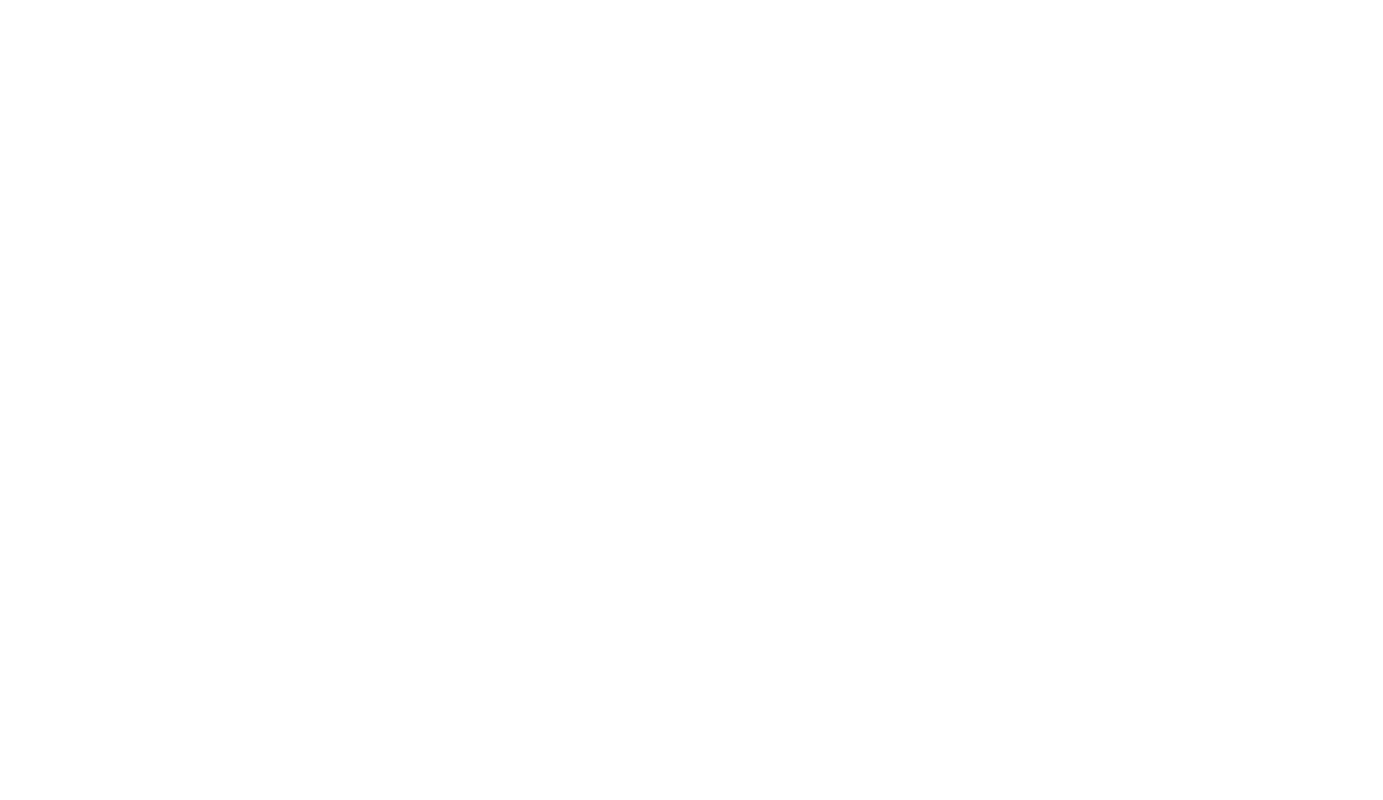
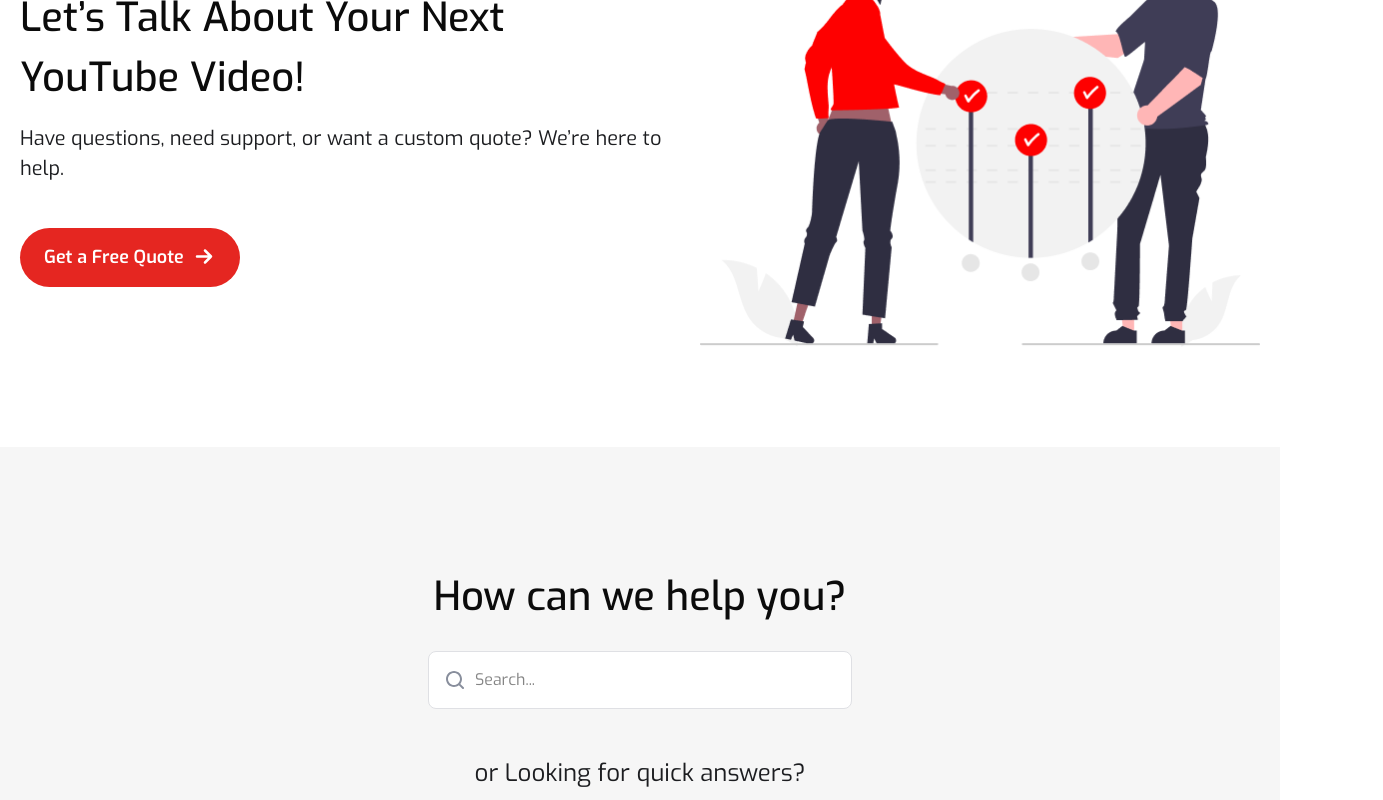
Before and after one commit to Webgenius0/flipinten-react-frontend, a React (Vite) app: page /contact-us in a window 1280 px wide. Before the commit this address had no page. Shown: the part 280-1080 px from the top of the page, 1383 px wide, since content can reach past the window. Before the commit the page ends 800 px from the top, so only its background shows below. Built offline with nearby package versions, Linux system fonts and the light colour scheme.

Commit message:
contact us

```diff
--- /dev/null
+++ b/src/allPages/ContactUsPage.jsx
@@ -0,0 +1,11 @@
+import ContactBanner from "@/components/contactPageComponents/ContactBanner";
+import ContactHelp from "@/components/contactPageComponents/ContactHelp";
+
+export default function ContactUsPage() {
+  return (
+    <>
+      <ContactBanner />
+      <ContactHelp />
+    </>
+  );
+}
--- /dev/null
+++ b/src/components/contactPageComponents/ContactBanner.jsx
@@ -0,0 +1,27 @@
+import CommonButton from "../common/CommonButton";
+import CommonHeading from "../common/CommonHeading";
+import Container from "../common/Container";
+import ContactBannerImg from "@/assets/contactBanner.png"
+
+export default function ContactBanner() {
+  return (
+    <section className="py-[100px]">
+        <Container>
+            <div className="flex justify-between items-center">
+                <div className="max-w-[666px]">
+                    <div className="max-w-[560px]">
+                        <CommonHeading text="Let’s Talk About Your Next YouTube Video!" />
+                    </div>
+                    <p className="text-[#1C1D20] text-[20px] leading-[30px] mt-4">Have questions, need support, or want a custom quote? We’re here to help.</p>
+                    <div className="mt-[44px]">
+                        <CommonButton text="Get a Free Quote" />
+                    </div>
+                </div>
+                <div className="w-[560px] h-[420px]">
+                    <img className="w-full h-full object-cover" src={ContactBannerImg} alt="not found" />
+                </div>
+            </div>
+        </Container>
+    </section>
+  )
+}
--- /dev/null
+++ b/src/components/contactPageComponents/ContactHelp.jsx
@@ -0,0 +1,40 @@
+import CommonHeading from "../common/CommonHeading";
+import Container from "../common/Container";
+
+export default function ContactHelp() {
+  return (
+    <section className="py-[120px] bg-[#F6F6F6]">
+      <Container>
+        <div className="flex flex-col justify-center items-center gap-6">
+          <CommonHeading text="How can we help you?" />
+          <div className="w-[424px] rounded-[8px] border border-[#DFE0E4] py-4 px-[14px] flex gap-2 bg-white">
+            <div>
+              <svg
+                xmlns="http://www.w3.org/2000/svg"
+                width="24"
+                height="24"
+                viewBox="0 0 24 24"
+                fill="none"
+              >
+                <path
+                  fillRule="evenodd"
+                  clipRule="evenodd"
+                  d="M17.31 15.9L20.71 19.29C20.8993 19.4778 21.0058 19.7334 21.0058 20C21.0058 20.2666 20.8993 20.5222 20.71 20.71C20.5222 20.8993 20.2666 21.0058 20 21.0058C19.7334 21.0058 19.4778 20.8993 19.29 20.71L15.9 17.31C14.5025 18.407 12.7767 19.0022 11 19C6.58172 19 3 15.4183 3 11C3 6.58172 6.58172 3 11 3C15.4183 3 19 6.58172 19 11C19.0022 12.7767 18.407 14.5025 17.31 15.9ZM11 5C7.68629 5 5 7.68629 5 11C5 14.3137 7.68629 17 11 17C14.3137 17 17 14.3137 17 11C17 7.68629 14.3137 5 11 5Z"
+                  fill="#888E9C"
+                />
+              </svg>
+            </div>
+            <input className="w-full outline-none" placeholder="Search..." type="text" />
+          </div>
+        </div>
+
+        <div className="mt-[48px]">
+            <div>
+                <h3 className="text-[#1C1D20] text-center text-2xl">or Looking for quick answers?</h3>
+            </div>
+            <div></div>
+        </div>
+      </Container>
+    </section>
+  );
+}
--- a/src/router/Router.jsx
+++ b/src/router/Router.jsx
@@ -7,6 +7,7 @@
 import YTCVideoPlans from "@/allPages/YTCVideoPlans";
 import BlogPage from "@/allPages/BlogPage";
 import BlogDetails from "@/allPages/BlogDetails";
+import ContactUsPage from "@/allPages/ContactUsPage";
 
 const Router = createBrowserRouter([
   {
@@ -41,6 +42,10 @@
         path: "blog-details/:id",
         element: <BlogDetails />,
       },
+      {
+        path: "contact-us",
+        element: <ContactUsPage />,
+      },
     ],
   },
 ]);
```
Also changed, not shown: src/assets/contactBanner.png (added).
